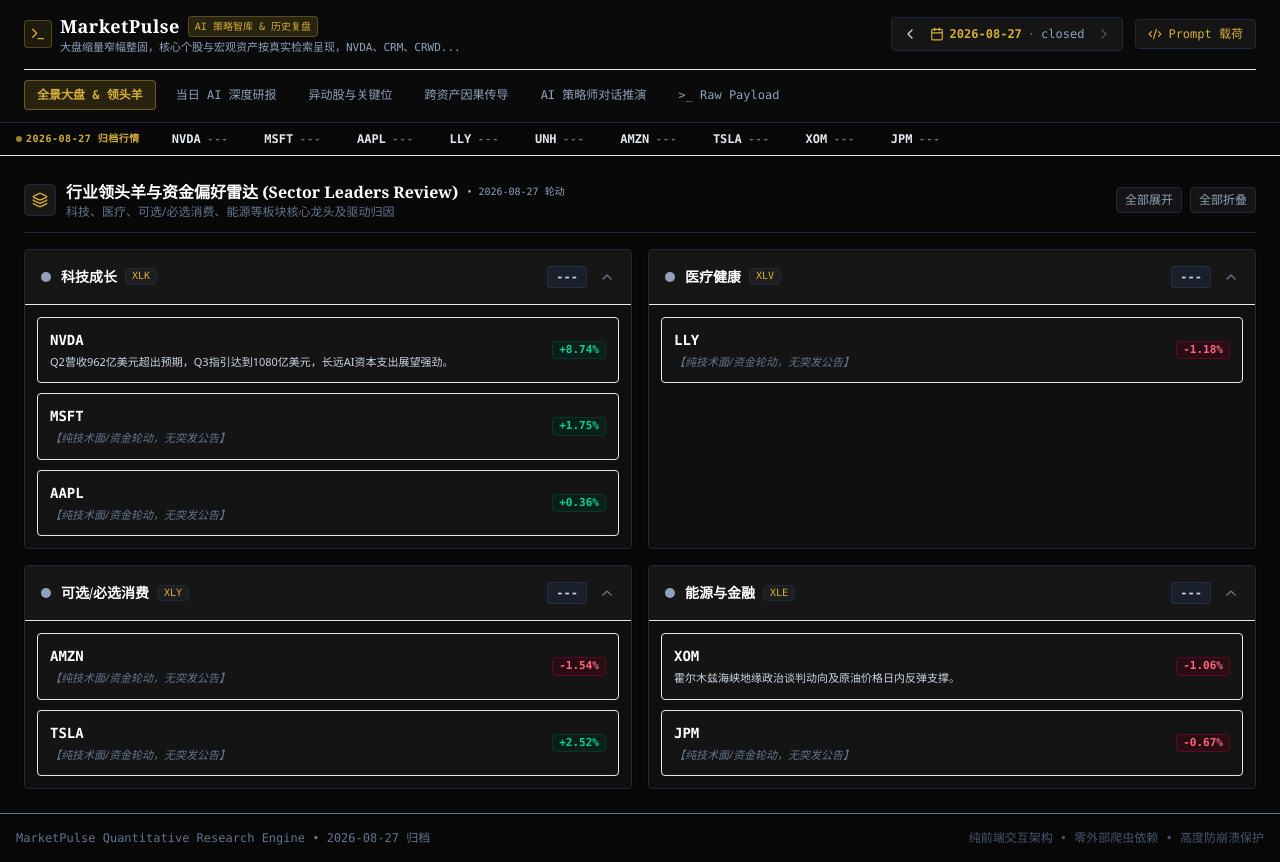
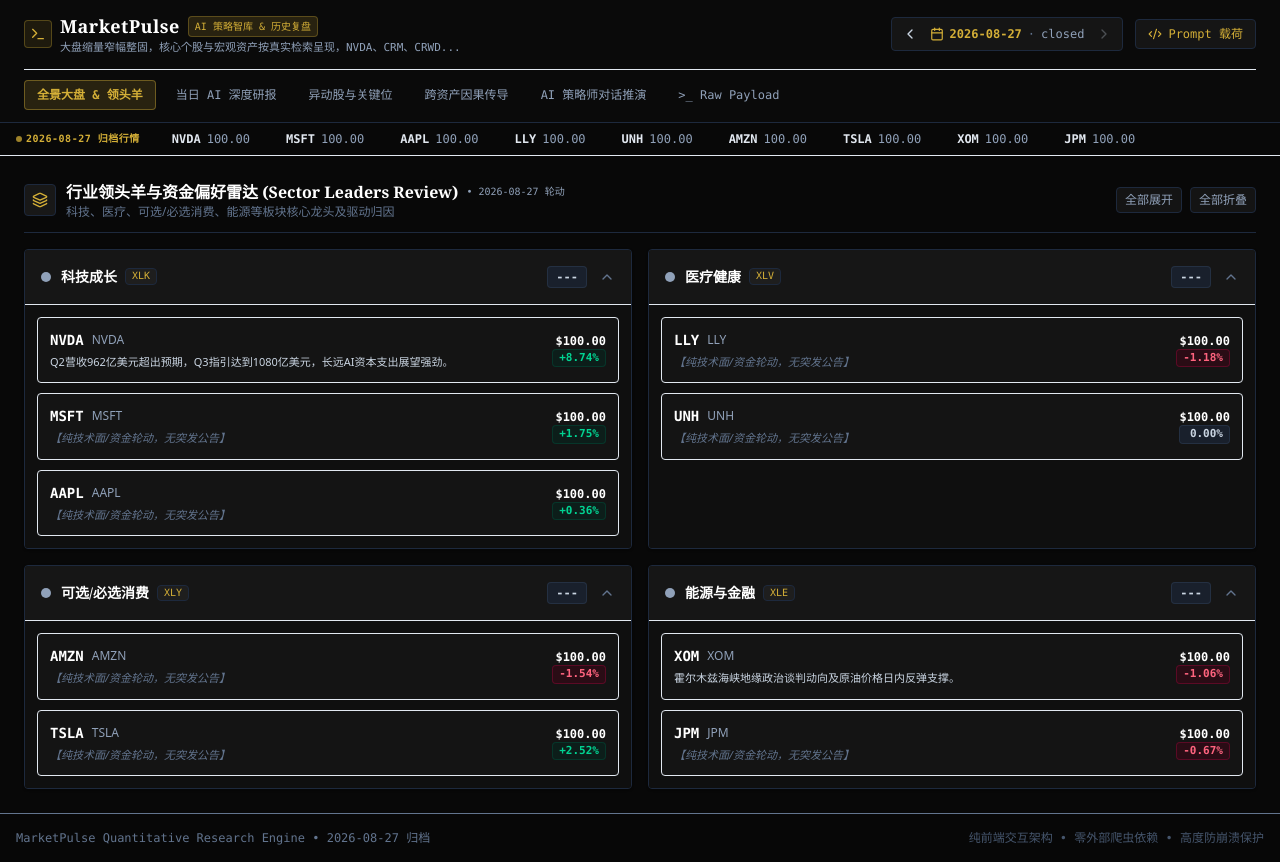
Before and after one commit to caole13/AI-Stock-Report-Daily, a React (Vite) app: page / in a window 1280 px wide. Built offline with nearby package versions, Linux system fonts and the light colour scheme; a web font is replaced by a local one.

Commit message:
Update App.tsx

```diff
--- a/src/App.tsx
+++ b/src/App.tsx
@@ -28,115 +28,101 @@
   const [chatInitialQuestion, setChatInitialQuestion] = useState<string>("");
 
   const currentDayData = useMemo(() => {
-    // 获取基础模板用于兜底结构
-    const baseFallback: any = HISTORICAL_MARKET_DATABASE[0] || {};
-
     if (selectedDate === latestReport?.date) {
       const raw: any = latestReport;
+      const baseFallback = HISTORICAL_MARKET_DATABASE[0] || {};
 
-      // 1. 深度对齐 6 大资产（无论组件读取 macro.assets 还是根 assets，都能精准命中）
-      const defaultAssetMeta: Record<string, { name: string; subtext: string; fallbackPrice: number; fallbackChange: string }> = {
-        SPX: { name: "标普500", subtext: "标普500基准指数", fallbackPrice: 7730.99, fallbackChange: "+0.72%" },
-        IXIC: { name: "纳斯达克", subtext: "纳斯达克综合指数", fallbackPrice: 26541.35, fallbackChange: "+1.57%" },
-        USO: { name: "美国原油基金ETF", subtext: "美国原油基金ETF", fallbackPrice: 126.87, fallbackChange: "+0.57%" },
-        "GC=F": { name: "COMEX黄金", subtext: "COMEX黄金主力合约", fallbackPrice: 4649.90, fallbackChange: "-0.95%" },
-        "^TNX": { name: "10年期美债", subtext: "10年期美债收益率", fallbackPrice: 4.66, fallbackChange: "+0.73%" },
-        DXY: { name: "美元指数", subtext: "美元指数", fallbackPrice: 99.15, fallbackChange: "+0.24%" },
-      };
-
-      const rawAssets = Array.isArray(raw.assets) ? raw.assets : (raw.macro?.assets || []);
-      const sanitizedAssets = Object.keys(defaultAssetMeta).map((ticker) => {
-        const meta = defaultAssetMeta[ticker];
-        const found = rawAssets.find((a: any) => a?.ticker === ticker || a?.name === meta.name);
-
-        let priceNum = found?.price !== null && found?.price !== undefined ? Number(found.price) : meta.fallbackPrice;
-        if (isNaN(priceNum)) priceNum = meta.fallbackPrice;
-
-        const changeStr = found?.changePct ? String(found.changePct) : meta.fallbackChange;
+      // 1. 标准化宏观 6 大资产
+      const rawAssets = raw.macroSummary?.assets || raw.assets || [];
+      const sanitizedAssets = rawAssets.map((asset: any) => {
+        let priceNum = typeof asset.price === "number" ? asset.price : parseFloat(asset.price);
+        if (isNaN(priceNum)) priceNum = 0;
+        const changeStr = asset.changePct || "0.00%";
         const isDown = changeStr.startsWith("-");
 
         return {
-          id: ticker,
-          name: meta.name,
-          ticker: ticker,
-          subtext: meta.subtext,
+          ...asset,
+          name: asset.name || asset.ticker,
+          ticker: asset.ticker,
           price: priceNum,
           changePct: changeStr,
           change: changeStr,
-          trend: found?.trend || (isDown ? "down" : "up"),
-          status: isDown ? "down" : "up",
-          history: Array.isArray(found?.history) && found.history.length > 0
-            ? found.history
-            : (isDown ? [55, 52, 50, 48, 45, 43, 40] : [40, 42, 45, 48, 50, 52, 55]),
+          trend: asset.trend || (isDown ? "down" : "up"),
+          history: [40, 42, 45, 48, 50, 52, 55],
         };
       });
 
-      // 2. 深度对齐板块与成分股，确保 performance 与 changePct 双写
-      const rawSectors = raw.sectors || raw.leadingSectors || baseFallback.sectors || [];
+      // 2. 核心映射：将 leaders 映射为 stocks，catalyst 映射为 reason，etf 映射为 code
+      const rawSectors = raw.sectors || [];
       const sanitizedSectors = rawSectors.map((sec: any) => {
-        const stocks = (sec.stocks || []).map((stk: any) => {
-          const changeStr = stk.changePct ? String(stk.changePct) : "+0.00%";
-          let priceNum = stk.price !== null && stk.price !== undefined ? Number(stk.price) : 100.0;
-          if (isNaN(priceNum)) priceNum = 100.0;
-
+        const rawStockList = sec.stocks || sec.leaders || [];
+        const stocks = rawStockList.map((stk: any) => {
+          const changeStr = stk.changePct ? String(stk.changePct) : "0.00%";
+          const isDown = changeStr.startsWith("-");
           return {
-            ticker: stk.ticker || "STOCK",
-            name: stk.name || stk.ticker || "成分股",
+            ticker: stk.ticker,
+            name: stk.name || stk.ticker,
             changePct: changeStr,
             change: changeStr,
-            price: priceNum,
-            reason: stk.reason || "【纯技术面/资金轮动】",
-            status: stk.status || (changeStr.startsWith("-") ? "down" : "up"),
+            price: stk.price || 100.0,
+            reason: stk.reason || stk.catalyst || "【纯技术面/资金轮动，无突发公告】",
+            catalyst: stk.catalyst || stk.reason || "",
+            status: isDown ? "down" : "up",
           };
         });
 
+        // 自动计算板块平均涨跌幅
         let performance = sec.performance || sec.changePct;
         if (!performance && stocks.length > 0) {
-          const numList = stocks
+          const validNums = stocks
             .map((s: any) => parseFloat(String(s.changePct).replace(/[%+]/g, "")))
             .filter((n: number) => !isNaN(n));
-          if (numList.length > 0) {
-            const avg = numList.reduce((a: number, b: number) => a + b, 0) / numList.length;
+          if (validNums.length > 0) {
+            const avg = validNums.reduce((a: number, b: number) => a + b, 0) / validNums.length;
             performance = (avg >= 0 ? "+" : "") + avg.toFixed(2) + "%";
           }
         }
 
         return {
-          ...sec,
-          name: sec.name || "板块",
-          code: sec.code || sec.ticker || "ETF",
-          performance: performance || "+0.00%",
-          changePct: performance || "+0.00%",
-          comment: sec.comment || sec.reason || "",
+          name: sec.name,
+          code: sec.code || sec.etf || "ETF",
+          etf: sec.etf || sec.code || "ETF",
+          performance: performance || "0.00%",
+          changePct: performance || "0.00%",
+          comment: sec.comment || "",
           stocks,
+          leaders: stocks,
         };
       });
 
-      const macroCore = {
-        coreThesis: raw.macroSummary?.coreThesis || raw.macro?.coreThesis || baseFallback.macro?.coreThesis || "今日美股大盘全天呈现低波动整固格局。",
-        transmissionDetail: raw.macroSummary?.transmissionDetail || raw.macro?.transmissionDetail || baseFallback.macro?.transmissionDetail || "美债收益率与美元微升，资金聚集核心标的。",
+      // 3. 构造完整上下文
+      const macro = {
+        coreThesis: raw.macroSummary?.coreThesis || "",
+        transmissionDetail: raw.macroSummary?.transmissionDetail || "",
         assets: sanitizedAssets,
       };
 
       return {
         ...raw,
         date: raw.date,
-        marketStatus: raw.marketStatus || "Closed",
-        macro: macroCore,
+        marketStatus: raw.marketStatus || "closed",
+        macro,
         assets: sanitizedAssets,
         sectors: sanitizedSectors,
         leadingSectors: sanitizedSectors,
-        movers: raw.movers || raw.moversScanner || baseFallback.movers || [],
-        transmissions: raw.transmissions || raw.causalChains || baseFallback.transmissions || [],
-        aiReport: raw.aiReport || {
-          summary: macroCore.coreThesis,
-          macroAnalysis: macroCore.transmissionDetail,
-          keyTakeaways: raw.keyTakeaways || [],
+        movers: raw.movers || [],
+        transmissions: raw.causalChains || raw.transmissions || [],
+        causalChains: raw.causalChains || [],
+        aiReport: {
+          summary: raw.aiReport?.executiveSnapshot || raw.macroSummary?.coreThesis || "",
+          macroAnalysis: raw.aiReport?.dailyExecutiveSummary || raw.macroSummary?.transmissionDetail || "",
+          keyTakeaways: raw.aiReport?.heavyweightInsights || [],
+          ...raw.aiReport,
         },
       };
     }
 
-    return getHistoricalDataByDate(selectedDate) || baseFallback;
+    return getHistoricalDataByDate(selectedDate) || HISTORICAL_MARKET_DATABASE[0];
   }, [selectedDate]);
 
   const handleAskAi = (question: string) => {
@@ -166,13 +152,13 @@
       <main className="flex-1 max-w-7xl w-full mx-auto px-4 sm:px-6 py-6 space-y-6">
         {activeTab === "dashboard" && (
           <div className="space-y-8 animate-in fade-in duration-150">
-            {/* 宏观大盘概览与 6 大资产卡片 */}
-            <MacroOverview
-              macroData={currentDayData?.macro}
-              selectedDate={selectedDate}
-            />
+            {currentDayData?.macro && (
+              <MacroOverview
+                macroData={currentDayData.macro}
+                selectedDate={selectedDate}
+              />
+            )}
 
-            {/* 行业领头羊与板块雷达 */}
             {currentDayData?.sectors && currentDayData.sectors.length > 0 && (
               <SectorHeatmap
                 sectors={currentDayData.sectors}
```
